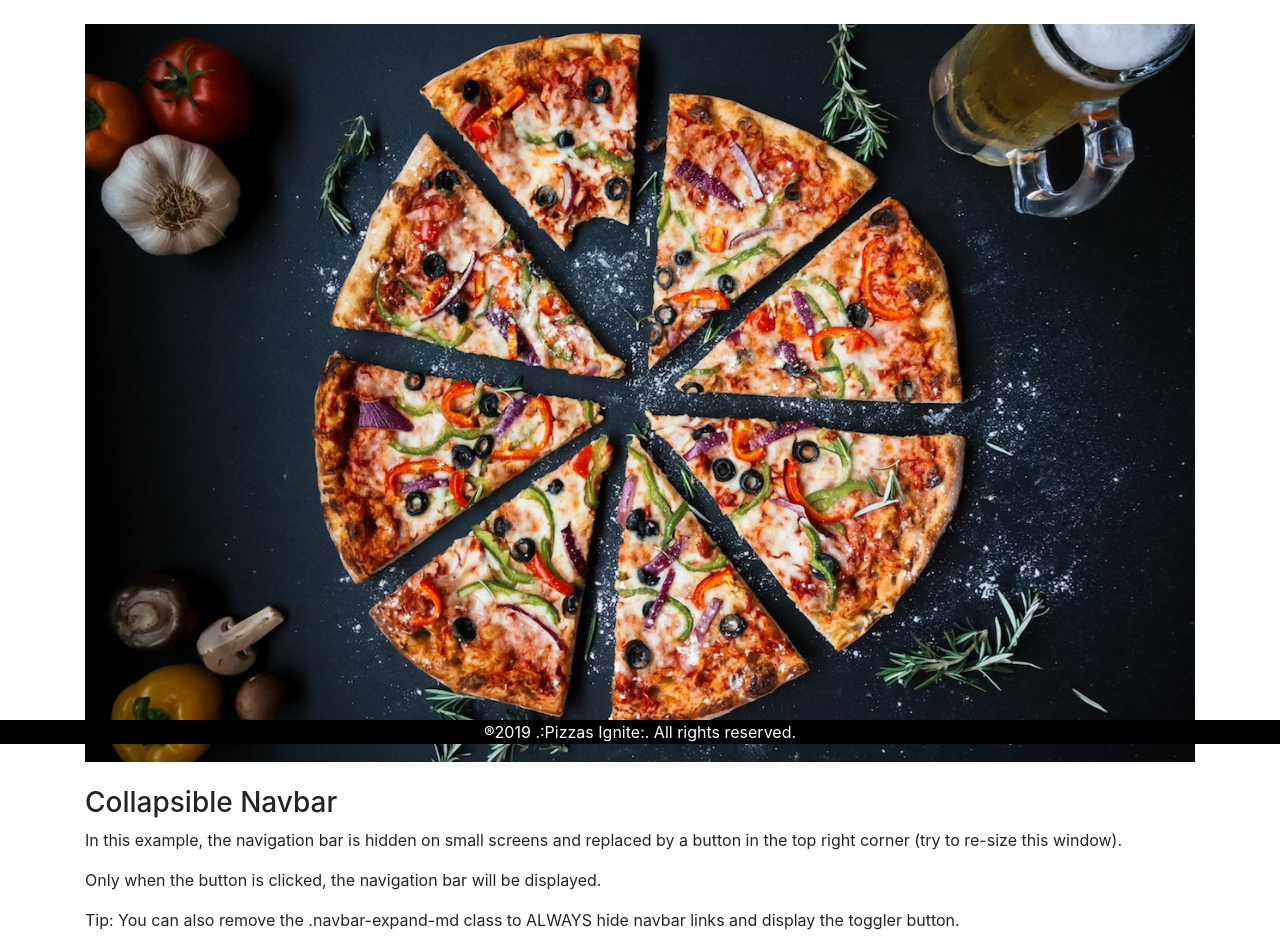
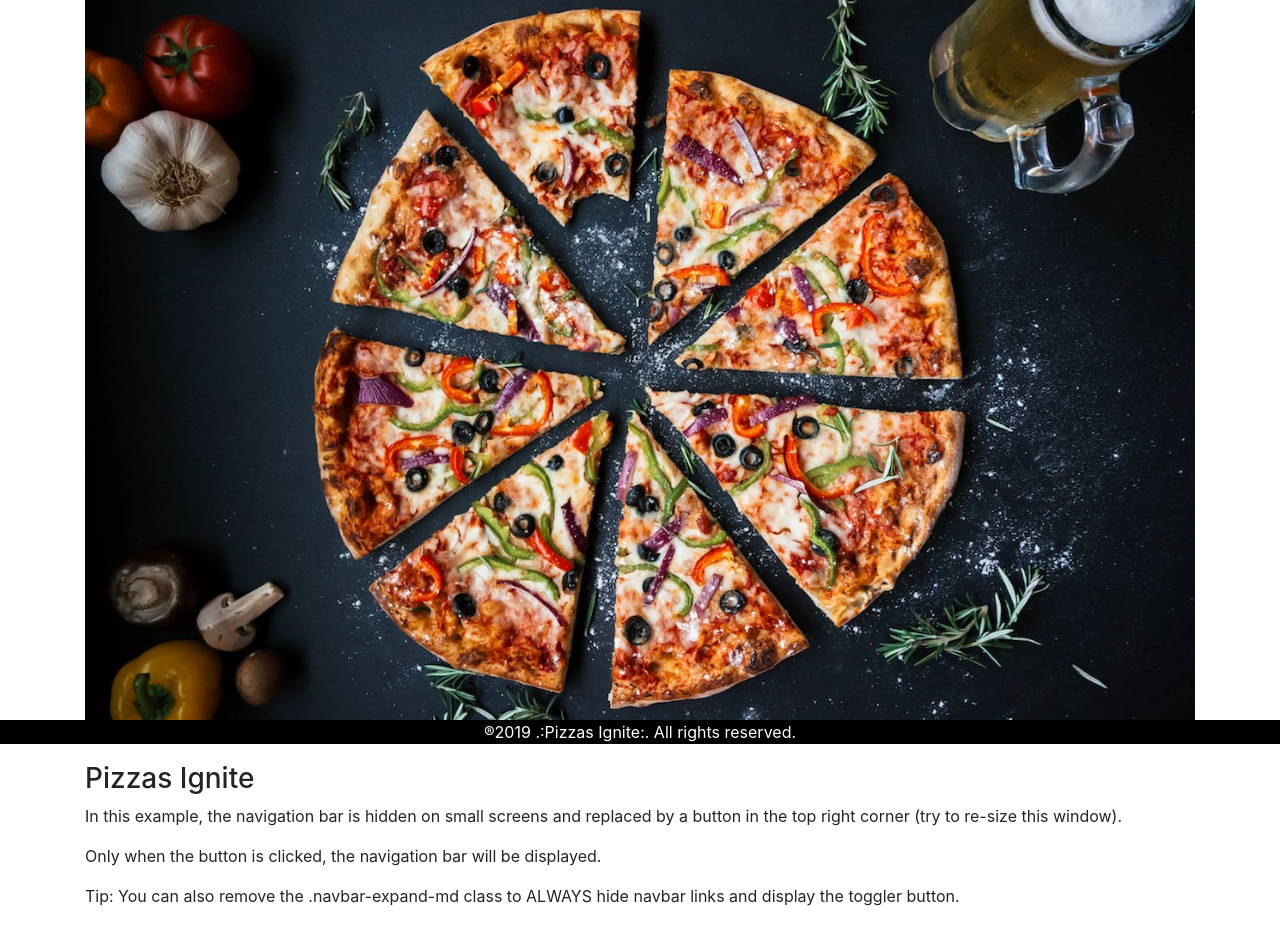
Before and after one commit to OcampoPythonZen/Ignite, a Django app: template pizza/website/templates/website/home_view.html in a window 1280 px wide. Shown: the part 56-1004 px from the top of the page. After the commit the page ends 962 px from the top, so only its background shows below. Run offline with Django 3.2, Linux system fonts and the light colour scheme; the template is opened without the code that fills it, so the values that code supplies are empty; some libraries are stand-ins or nearby versions.

Commit message:
Html split pages, use modular front-end

```diff
--- a/pizza/pizza/settings.py
+++ b/pizza/pizza/settings.py
@@ -56,7 +56,9 @@
 TEMPLATES = [
     {
         'BACKEND': 'django.template.backends.django.DjangoTemplates',
-        'DIRS': [],
+        'DIRS': [
+            os.path.join(BASE_DIR, '/home/eocampo/Django_Urbvan/UrProject/src/Ignite/pizza/website/templates/website')
+            ],
         'APP_DIRS': True,
         'OPTIONS': {
             'context_processors': [
--- /dev/null
+++ b/pizza/website/templates/website/base.html
@@ -0,0 +1,24 @@
+{% load static %}
+<!DOCTYPE html>
+<html lang="en">
+<head>
+    <meta charset="UTF-8">
+    <meta name="viewport" content="width=device-width, initial-scale=1.0">
+    <meta http-equiv="X-UA-Compatible" content="ie=edge">
+    <title>Ignite Pizzas</title>
+    <link rel="stylesheet" href="{% static 'css/style.css' %}">
+    <!--link rel="stylesheet" href="{% static 'CSS/bootstrap.min.css' %}"-->
+    <!--link rel="stylesheet" href="{% static 'JS/bootstrap.min.js' %}"-->
+    <link rel="stylesheet" href="https://maxcdn.bootstrapcdn.com/bootstrap/4.1.3/css/bootstrap.min.css">
+    <script src="https://ajax.googleapis.com/ajax/libs/jquery/3.3.1/jquery.min.js"></script>
+    <script src="https://cdnjs.cloudflare.com/ajax/libs/popper.js/1.14.3/umd/popper.min.js"></script>
+    <script src="https://maxcdn.bootstrapcdn.com/bootstrap/4.1.3/js/bootstrap.min.js"></script>
+</head>
+<body>
+    {% include 'navbar.html' %}
+    {% block content %}
+    <h2>Ignite</h2>
+    {% endblock %}
+    {% include 'footer.html' %}
+</body>
+</html>
--- /dev/null
+++ b/pizza/website/templates/website/footer.html
@@ -0,0 +1,3 @@
+<div class="footer">
+    &reg;2019  .:Pizzas Ignite:. All rights reserved.
+</div>
--- a/pizza/website/templates/website/home_view.html
+++ b/pizza/website/templates/website/home_view.html
@@ -1,57 +1,13 @@
+{% extends 'base.html' %}
 {% load static %}
-<!DOCTYPE html>
-<html lang="en">
-<head>
-    <meta charset="UTF-8">
-    <meta name="viewport" content="width=device-width, initial-scale=1.0">
-    <meta http-equiv="X-UA-Compatible" content="ie=edge">
-    <title>Bienvenido Pizzas Ignite</title>
-    <link rel="stylesheet" href="{% static 'css/style.css' %}">
-    <!--link rel="stylesheet" href="{% static 'CSS/bootstrap.min.css' %}"-->
-    <!--link rel="stylesheet" href="{% static 'JS/bootstrap.min.js' %}"-->
-    <link rel="stylesheet" href="https://maxcdn.bootstrapcdn.com/bootstrap/4.1.3/css/bootstrap.min.css">
-    <script src="https://ajax.googleapis.com/ajax/libs/jquery/3.3.1/jquery.min.js"></script>
-    <script src="https://cdnjs.cloudflare.com/ajax/libs/popper.js/1.14.3/umd/popper.min.js"></script>
-    <script src="https://maxcdn.bootstrapcdn.com/bootstrap/4.1.3/js/bootstrap.min.js"></script>
-
-</head>
-
-<body>
-        <nav class="navbar navbar-expand-md navbar-light" style="background-color: #e3f2fd;">
-                <a class="navbar-brand" href="#">Pizzas Ignite</a>
-                <button class="navbar-toggler" type="button" data-toggle="collapse" data-target="#collapsibleNavbar">
-                  <span class="navbar-toggler-icon"></span>
-                </button>
-                <div class="collapse navbar-collapse" id="collapsibleNavbar">
-                  <ul class="navbar-nav">
-                    <li class="nav-item">
-                      <a class="nav-link" href="#">Crea Ingredientes</a>
-                    </li>
-                    <li class="nav-item">
-                      <a class="nav-link" href="#">Crea pizzas</a>
-                    </li>
-                    <li class="nav-item">
-                      <a class="nav-link" href="#">Ordena tu pizza</a>
-                    </li>
-                  </ul>
-                </div>
-              </nav>
-              <br>
-
-
-
+{% include 'navbar.html' %}
+{% block content %}
 <div class="container">
   <img src="{% static 'img/pizza.jpg' %}" alt="Pizzas Ignite" class="img-fluid"><br><br>
-
-                <h3>Collapsible Navbar</h3>
+  <h3>Pizzas Ignite</h3>
   <p>In this example, the navigation bar is hidden on small screens and replaced by a button in the top right corner (try to re-size this window).</p>
   <p>Only when the button is clicked, the navigation bar will be displayed.</p>
   <p>Tip: You can also remove the .navbar-expand-md class to ALWAYS hide navbar links and display the toggler button.</p>
 </div>
-
-              <div class="footer">
-                  &reg;2019  .:Pizzas Ignite:. All rights reserved.
-              </div>
-
-</body>
-</html>
+{% endblock content %}
+{% include 'footer.html' %}
--- /dev/null
+++ b/pizza/website/templates/website/navbar.html
@@ -0,0 +1,19 @@
+<nav class="navbar navbar-expand-md navbar-light" style="background-color: #e3f2fd;">
+    <a class="navbar-brand" href="#">Pizzas Ignite</a>
+    <button class="navbar-toggler" type="button" data-toggle="collapse" data-target="#collapsibleNavbar">
+      <span class="navbar-toggler-icon"></span>
+    </button>
+    <div class="collapse navbar-collapse" id="collapsibleNavbar">
+      <ul class="navbar-nav">
+        <li class="nav-item">
+          <a class="nav-link" href="#">Crea Ingredientes</a>
+        </li>
+        <li class="nav-item">
+          <a class="nav-link" href="#">Crea pizzas</a>
+        </li>
+        <li class="nav-item">
+          <a class="nav-link" href="#">Ordena tu pizza</a>
+        </li>
+      </ul>
+    </div>
+</nav>
```
Lines whose indentation alone changed are shown as unchanged.
